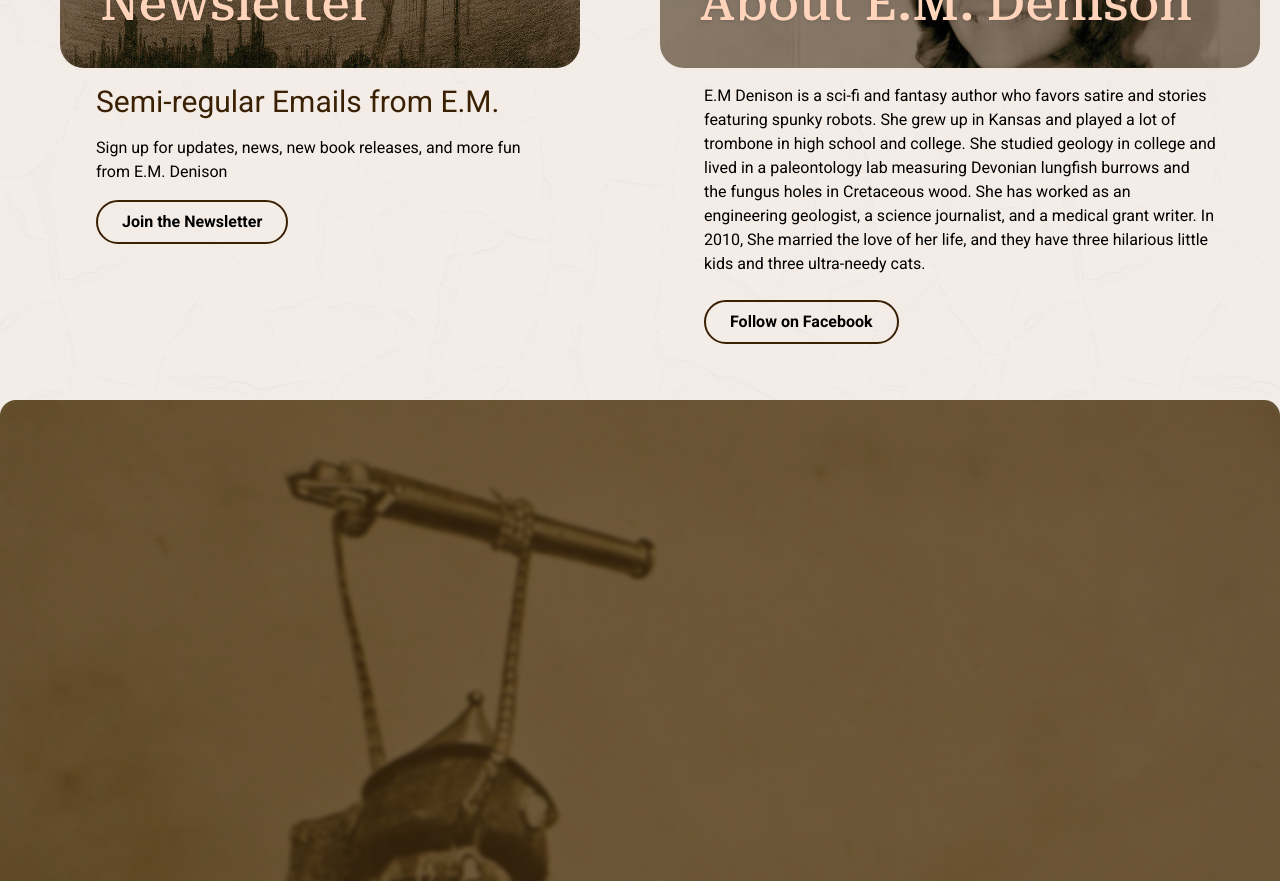
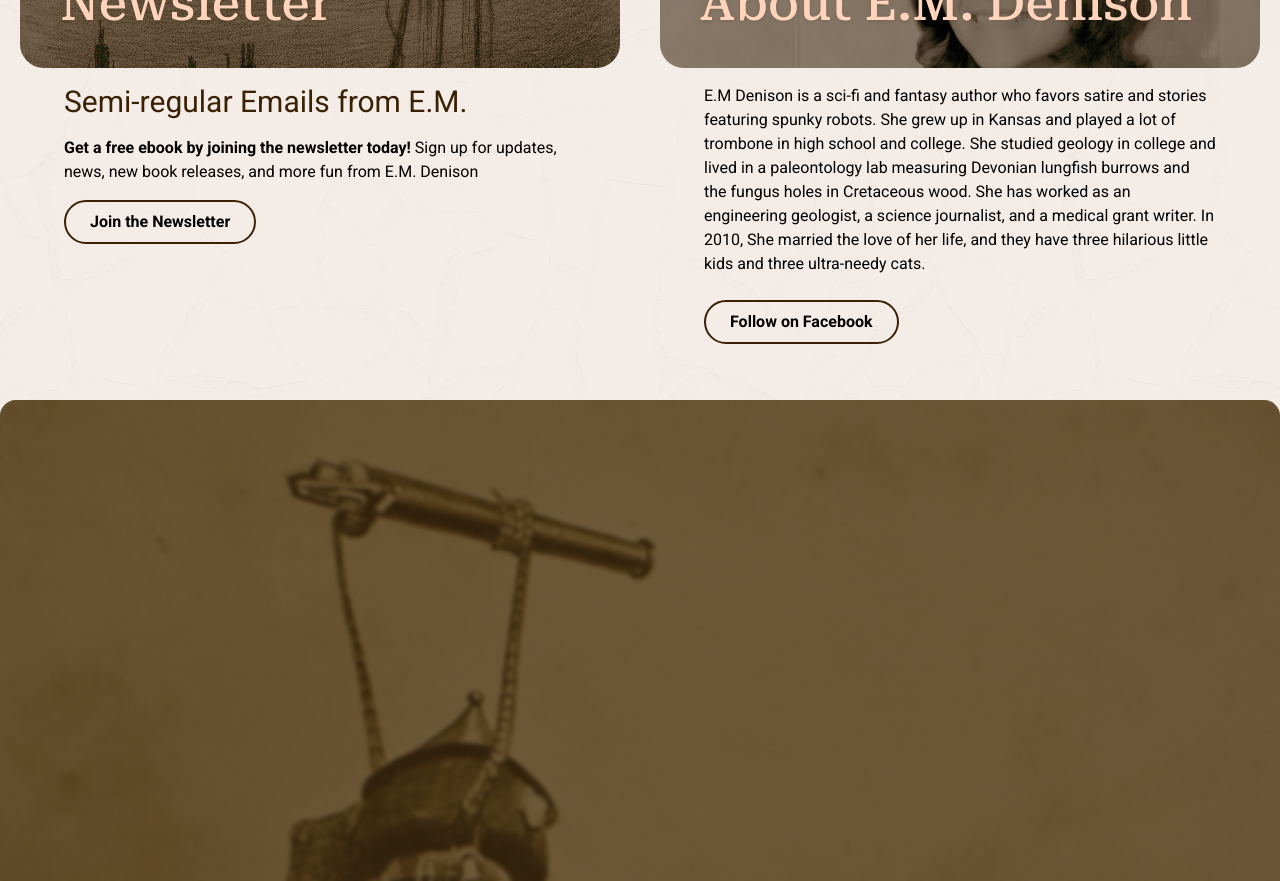
Before and after one commit to moshner/emdenison.com, a React (Vite) app: page / in a window 1280 px wide. Shown: the part 1320-2201 px from the top of the page. Built offline with nearby package versions, Linux system fonts and the light colour scheme; a web font is replaced by a local one.

Commit message:
feat: added note about the free ebook

```diff
--- a/src/components/NewsletterCard.tsx
+++ b/src/components/NewsletterCard.tsx
@@ -12,7 +12,7 @@ const NewsletterCard = () => {
             </PageSectionHeader>
             <div className="mx-auto w-4/5 my-4">
                 <h3 className="font-sans-serif text-2xl lg:text-3xl font-normal text-brown-900 pb-4">Semi-regular Emails from E.M.</h3>
-                <p>Sign up for updates, news, new book releases, and more fun from E.M. Denison</p>
+                <p><strong>Get a free ebook by joining the newsletter today!</strong> Sign up for updates, news, new book releases, and more fun from E.M. Denison</p>
                 <ButtonOutline href="https://emdenison.us11.list-manage.com/subscribe?u=12b962f2de11d672395103e1e&id=5cfc518044" text="Join the Newsletter" />
             </div>
         </PageSection>
```
